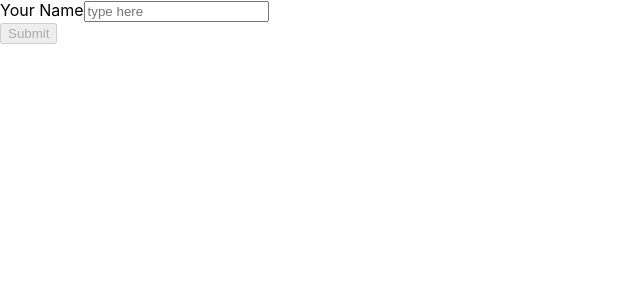
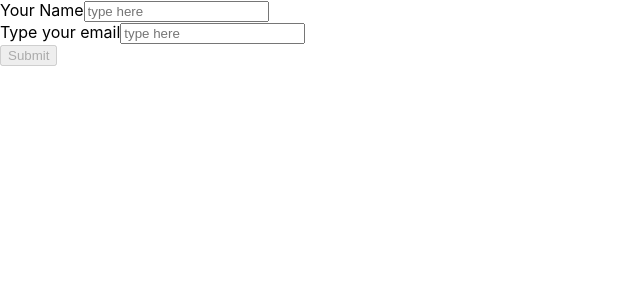
Before and after one commit to Deepak9912/form-input, a React (Create React App) app in the folder forms/: page / in a window 1280 px wide. Shown: the top 300 px of the page, without its empty margins (0-640 px from the left). Built offline with nearby package versions, Linux system fonts and the light colour scheme.

Commit message:
add email validation

```diff
--- a/forms/src/component/Form.js
+++ b/forms/src/component/Form.js
@@ -1,15 +1,21 @@
 import {useState} from 'react';
 
-const Forms = (props) => {
+const Forms = () => {
     const [enteredName, setEnteredName] = useState('');
-    const [enteredNameTouched, setEnteredNameTouched] = useState();
+    const [enteredEmail, setEnteredEmail] = useState('');
+    const [enteredNameTouched, setEnteredNameTouched] = useState(false);
+    const [enteredEmailTouched, setEnteredTouchedEmail] = useState(false);
 
     const enteredNameIsValid = enteredName.trim() !== '';
     const nameInputIsInvalid = !enteredNameIsValid && enteredNameTouched;
 
+    const entedredEmailIsValid = enteredEmail.includes('@');
+    const enteredEmailIsInvalid = !entedredEmailIsValid && enteredEmailTouched;
+
+
     let formIsValid = false;
 
-    if(enteredNameIsValid){
+    if(enteredNameIsValid && entedredEmailIsValid){
         formIsValid = true;
     }
 
@@ -17,19 +23,33 @@ const Forms = (props) => {
         setEnteredName(event.target.value);
     }
 
+    const emailChangeHandler = (event) => {
+        setEnteredEmail(event.target.value);
+    }
+
     const nameInputBlurHandler = (event) => {
+        setEnteredNameTouched(true);
+    }
+
+    const emailInputBlurHandler = (event) => {
         setEnteredNameTouched(true);
     }
 
     const formSubmitHandler = (event) => {
         event.preventDefault();
         setEnteredNameTouched(true);
+        setEnteredTouchedEmail(true);
         if(!enteredNameIsValid){
             return;
         }
         console.log(enteredName);
+        console.log(enteredEmail);
+        //input validation
         setEnteredName('');
         setEnteredNameTouched(false);
+        //email validation
+        setEnteredEmail('');
+        setEnteredTouchedEmail(false);
     }
 
     return (
@@ -40,6 +60,11 @@ const Forms = (props) => {
                 {nameInputIsInvalid && <p>Name value must not be empty!</p>}
             </div>
             <div>
+                <label htmlfor="email">Type your email</label>
+                <input onChange={emailChangeHandler} onBlur={emailInputBlurHandler} value={enteredEmail} type="email" id="email" placeholder="type here" />
+                {enteredEmailIsInvalid && <p>Please enter a valid email!</p>}
+            </div>
+            <div>
                 <button disabled={!formIsValid}>Submit</button>
             </div>
         </form>
```
